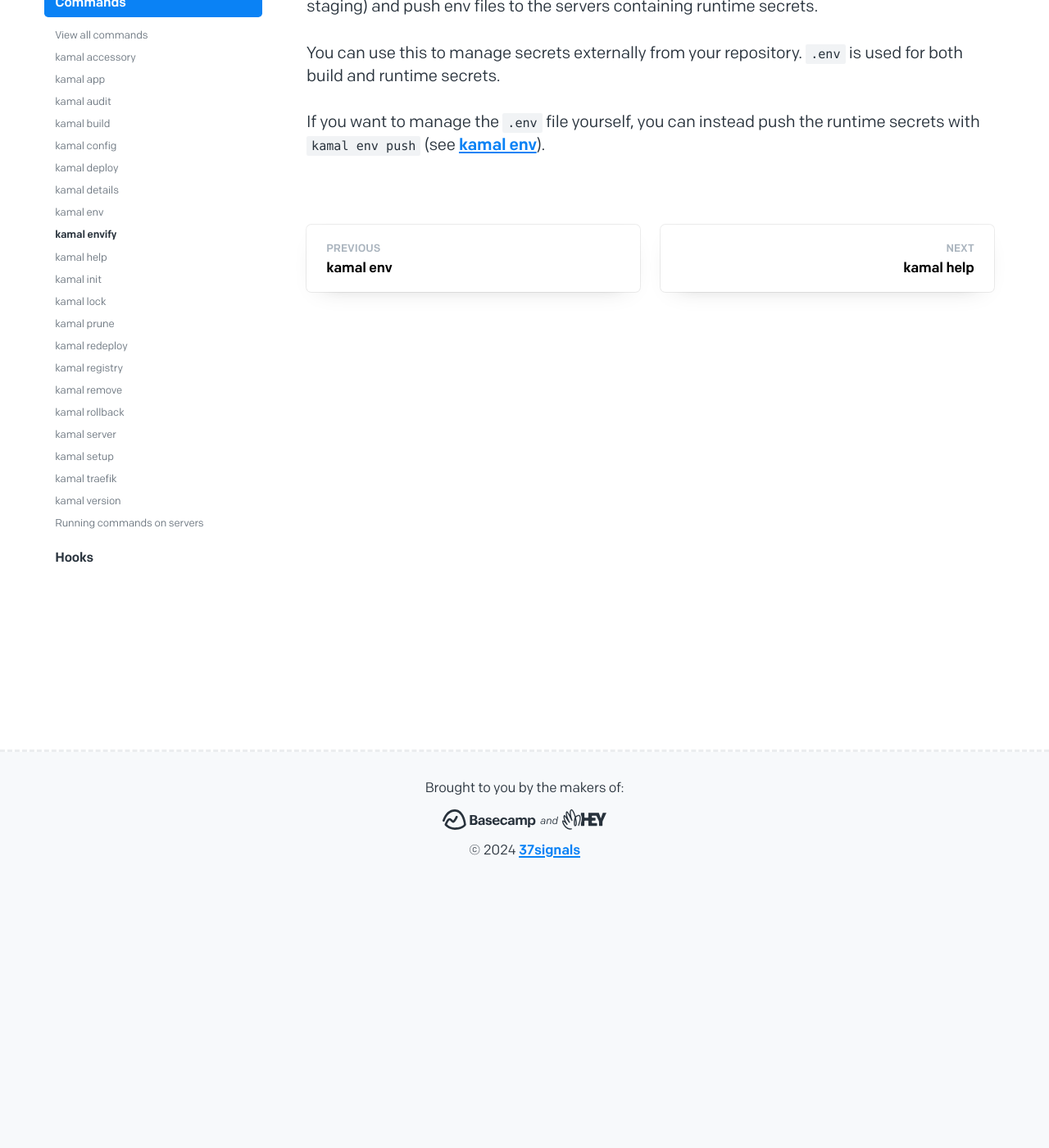
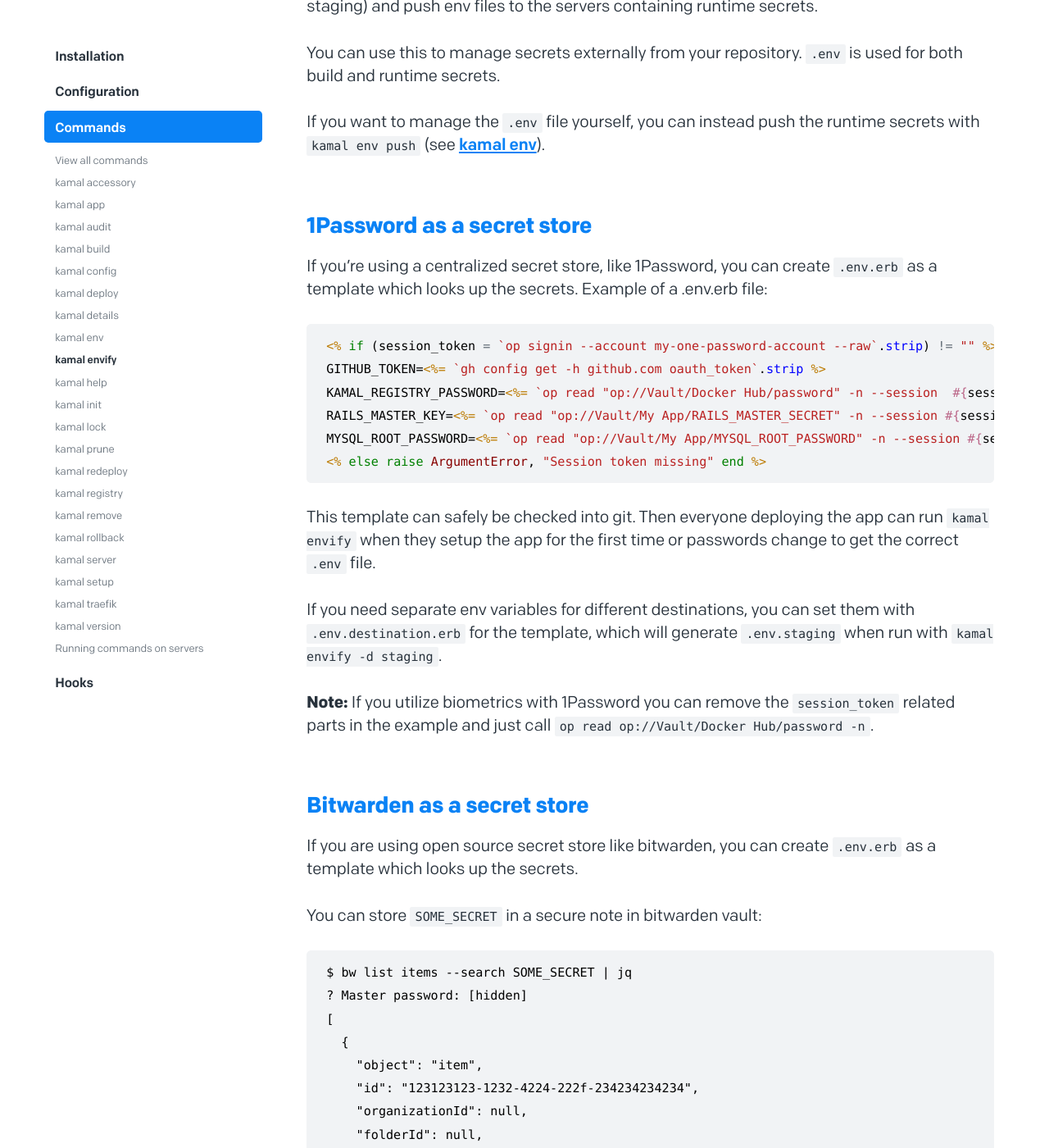
Before and after one commit to basecamp/kamal-site, a Jekyll site: the page built from docs/commands/envify.md, in a window 1280 px wide and 1400 px high, scrolled down 317 px. Shown: the whole window at 82% size. Built offline with Jekyll 4.4.1, drawn with Linux system fonts in a browser that asks for light colours; some of the changed text lies outside the part shown.

Commit message:
Add back docs for 1Password/Bitwarden

````diff
--- a/docs/commands/envify.md
+++ b/docs/commands/envify.md
@@ -9,3 +9,65 @@ Creates `.env` by evaluating `.env.erb` (or `.env.staging.erb` -> `.env.staging`
 You can use this to manage secrets externally from your repository. `.env` is used for both build and runtime secrets.
 
 If you want to manage the `.env` file yourself, you can instead push the runtime secrets with `kamal env push` (see [kamal env](../env)).
+
+## [1Password as a secret store](#1password-as-a-secret-store)
+
+If you're using a centralized secret store, like 1Password, you can create `.env.erb` as a template which looks up the secrets. Example of a .env.erb file:
+
+```erb
+<% if (session_token = `op signin --account my-one-password-account --raw`.strip) != "" %># Generated by kamal envify
+GITHUB_TOKEN=<%= `gh config get -h github.com oauth_token`.strip %>
+KAMAL_REGISTRY_PASSWORD=<%= `op read "op://Vault/Docker Hub/password" -n --session  #{session_token}` %>
+RAILS_MASTER_KEY=<%= `op read "op://Vault/My App/RAILS_MASTER_SECRET" -n --session #{session_token}` %>
+MYSQL_ROOT_PASSWORD=<%= `op read "op://Vault/My App/MYSQL_ROOT_PASSWORD" -n --session #{session_token}` %>
+<% else raise ArgumentError, "Session token missing" end %>
+```
+
+This template can safely be checked into git. Then everyone deploying the app can run `kamal envify` when they setup the app for the first time or passwords change to get the correct `.env` file.
+
+If you need separate env variables for different destinations, you can set them with `.env.destination.erb` for the template, which will generate `.env.staging` when run with `kamal envify -d staging`.
+
+**Note:** If you utilize biometrics with 1Password you can remove the `session_token` related parts in the example and just call `op read op://Vault/Docker Hub/password -n`.
+
+## [Bitwarden as a secret store](#bitwarden-as-a-secret-store)
+
+If you are using open source secret store like bitwarden, you can create `.env.erb` as a template which looks up the secrets.
+
+You can store `SOME_SECRET` in a secure note in bitwarden vault:
+
+```
+$ bw list items --search SOME_SECRET | jq
+? Master password: [hidden]
+[
+  {
+    "object": "item",
+    "id": "123123123-1232-4224-222f-234234234234",
+    "organizationId": null,
+    "folderId": null,
+    "type": 2,
+    "reprompt": 0,
+    "name": "SOME_SECRET",
+    "notes": "yyy",
+    "favorite": false,
+    "secureNote": {
+      "type": 0
+    },
+    "collectionIds": [],
+    "revisionDate": "2023-02-28T23:54:47.868Z",
+    "creationDate": "2022-11-07T03:16:05.828Z",
+    "deletedDate": null
+  }
+]
+```
+
+... and extract the `id` of `SOME_SECRET` from the `json` above and use in the `erb` below.
+
+Example `.env.erb` file:
+
+```erb
+<% if (session_token=`bw unlock --raw`.strip) != "" %># Generated by kamal envify
+SOME_SECRET=<%= `bw get notes 123123123-1232-4224-222f-234234234234 --session #{session_token}` %>
+<% else raise ArgumentError, "session_token token missing" end %>
+```
+
+Then everyone deploying the app can run `kamal envify` and kamal will generate `.env`
````
